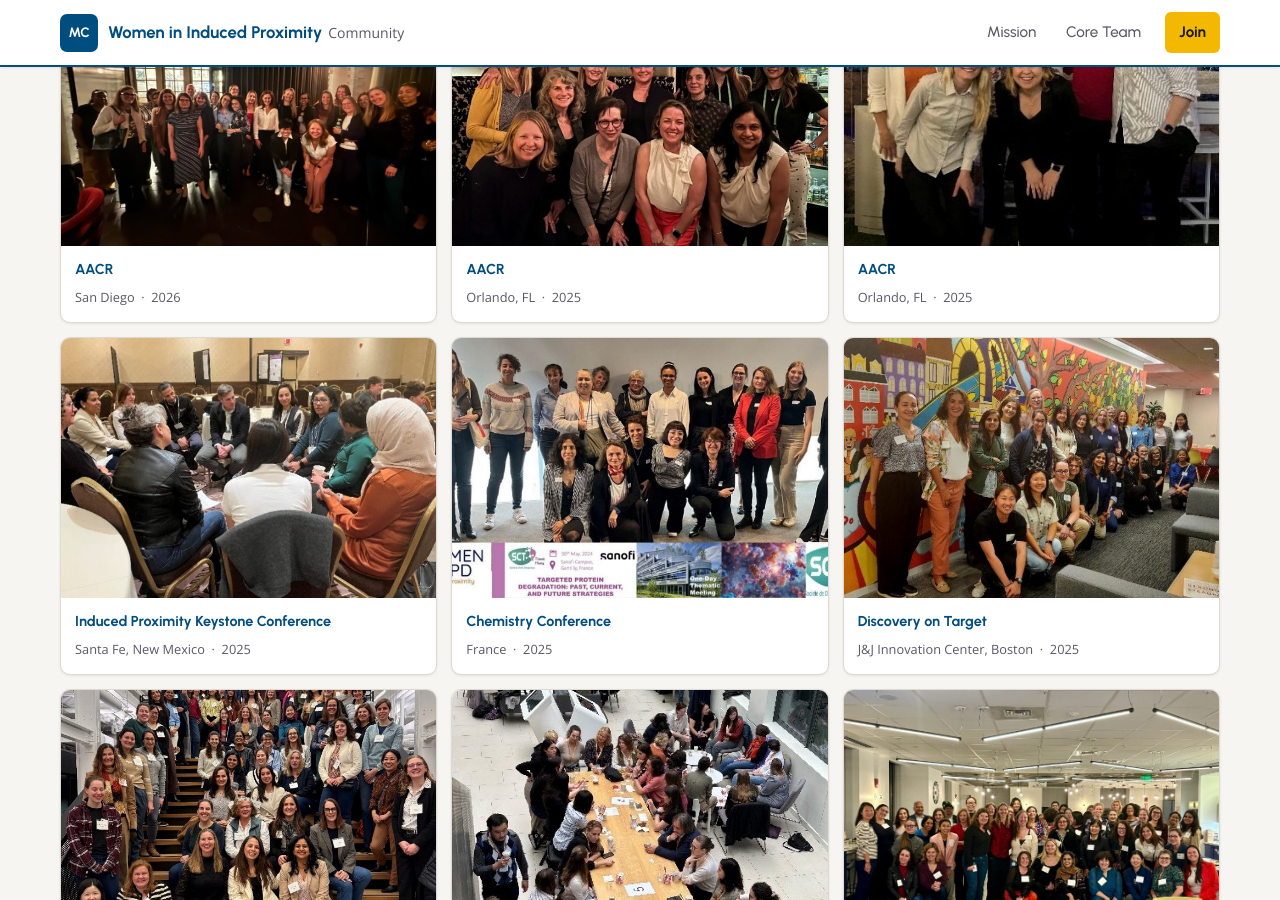
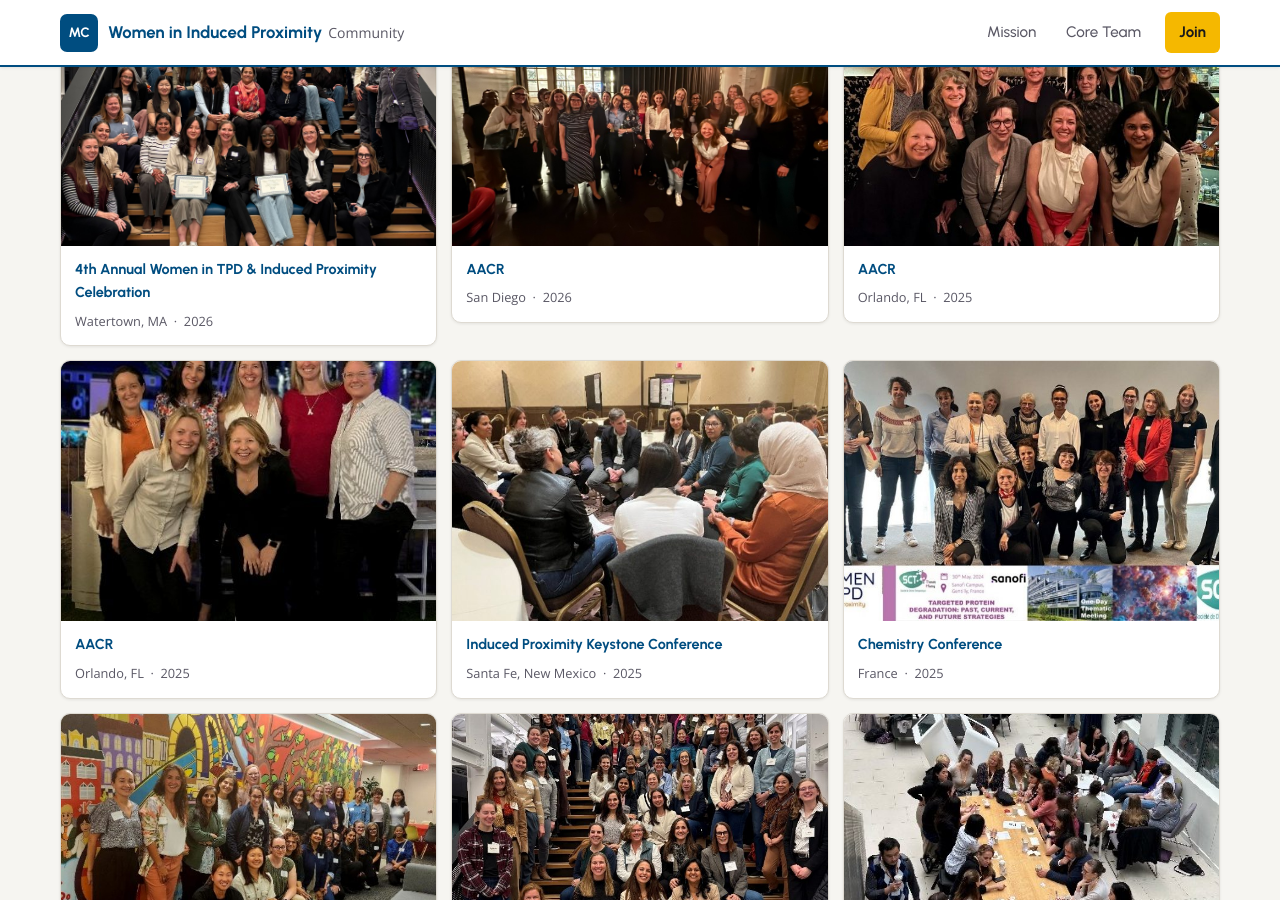
Before and after one commit to Women-in-TPD-Induced-Proximity/Women-in-TPD-Induced-Proximity.github.io, a Jekyll site: the page built from photo-gallery.html, in a window 1280 px wide and 900 px high, scrolled down 347 px. Built offline with Jekyll 4.4.1, drawn with Linux system fonts in a browser that asks for light colours.

Commit message:
Add photo: 4th Annual Women in TPD & Induced Proximity Celebration
Via the admin portal, by Charu Chaudhry.

```diff
--- a/_data/gallery.yml
+++ b/_data/gallery.yml
@@ -8,6 +8,10 @@
 #           Several photos from one event share a base name with a -2/-3 suffix.
 # alt       Optional override. By default the <img alt> is built as
 #           "<event>, <location>, <year>"; set `alt` only when that reads wrong.
+- event: 4th Annual Women in TPD & Induced Proximity Celebration
+  location: Watertown, MA
+  year: 2026
+  photo: 4th-annual-women-in-tpd-induced-proximity-celebration-2026.jpg
 - event: AACR
   location: San Diego
   year: 2026
```
Also changed, not shown: assets/images/gallery/4th-annual-women-in-tpd-induced-proximity-celebration-2026.jpg (added).
